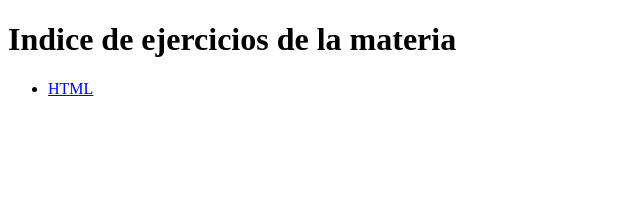
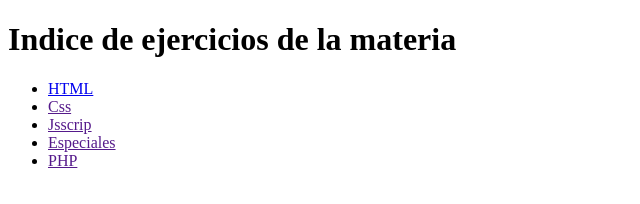
Before and after one commit to DavidFerrario/tplab3, a plain HTML site: page index.html in a window 1280 px wide. Shown: the whole page, without its empty margins (0-640 px from the left). Drawn offline with Linux system fonts and the light colour scheme.

Commit message:
segundo commit

```diff
--- a/index.html
+++ b/index.html
@@ -9,11 +9,11 @@
 <body>
     <h1>Indice de ejercicios de la materia</h1>
     <ul>
-        <li>
-            <a href="EjerciciosHTML.html">HTML</a>
-
-
-        </li>
+        <li><a href="EjerciciosHTML.html">HTML</a></li>
+        <li><a href="">Css</a></li>
+        <li><a href="">Jsscrip</a></li>
+        <li><a href="">Especiales</a></li>
+        <li><a href="">PHP</a></li>
     </ul>
 </body>
 </html>
```
